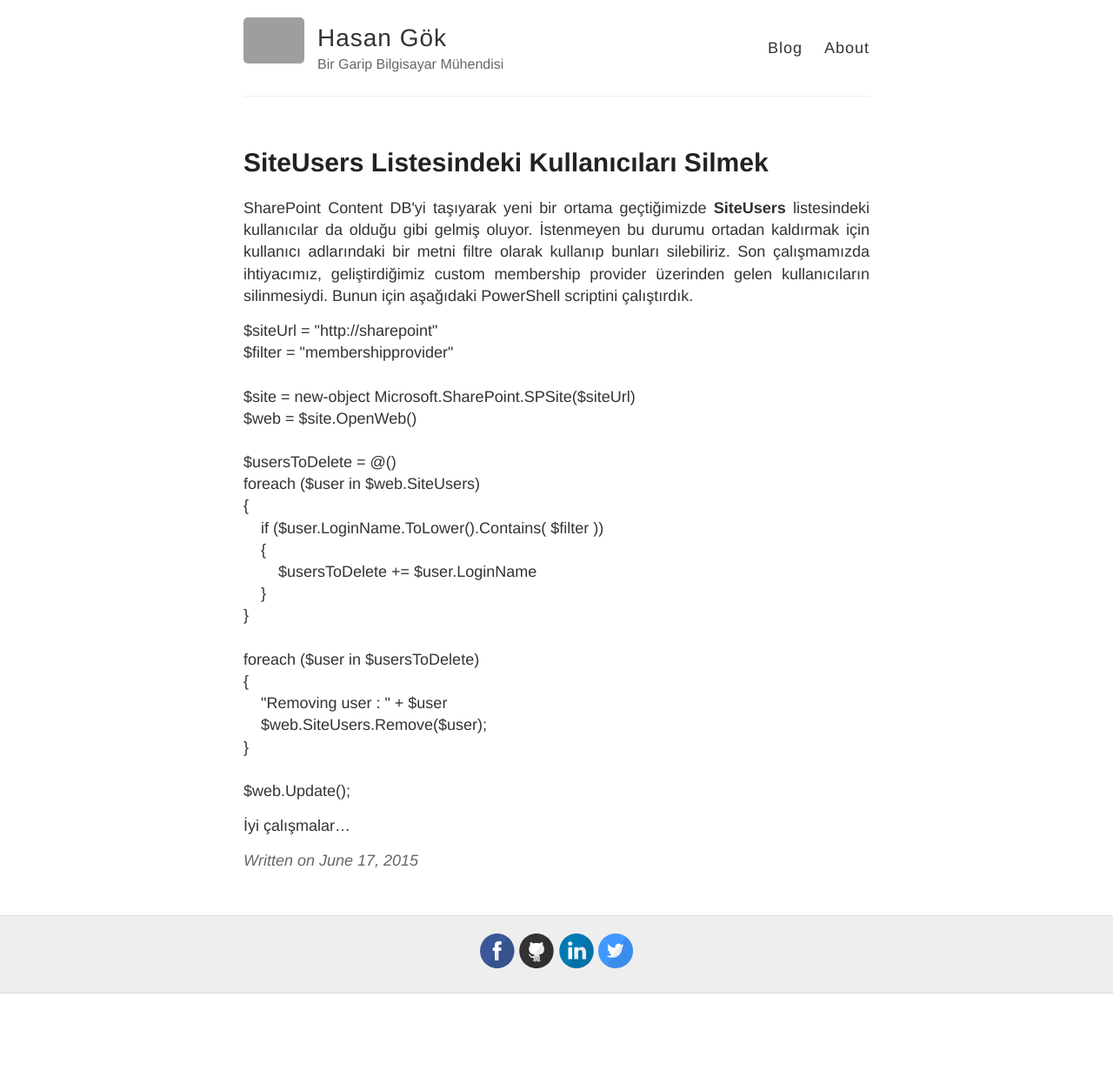
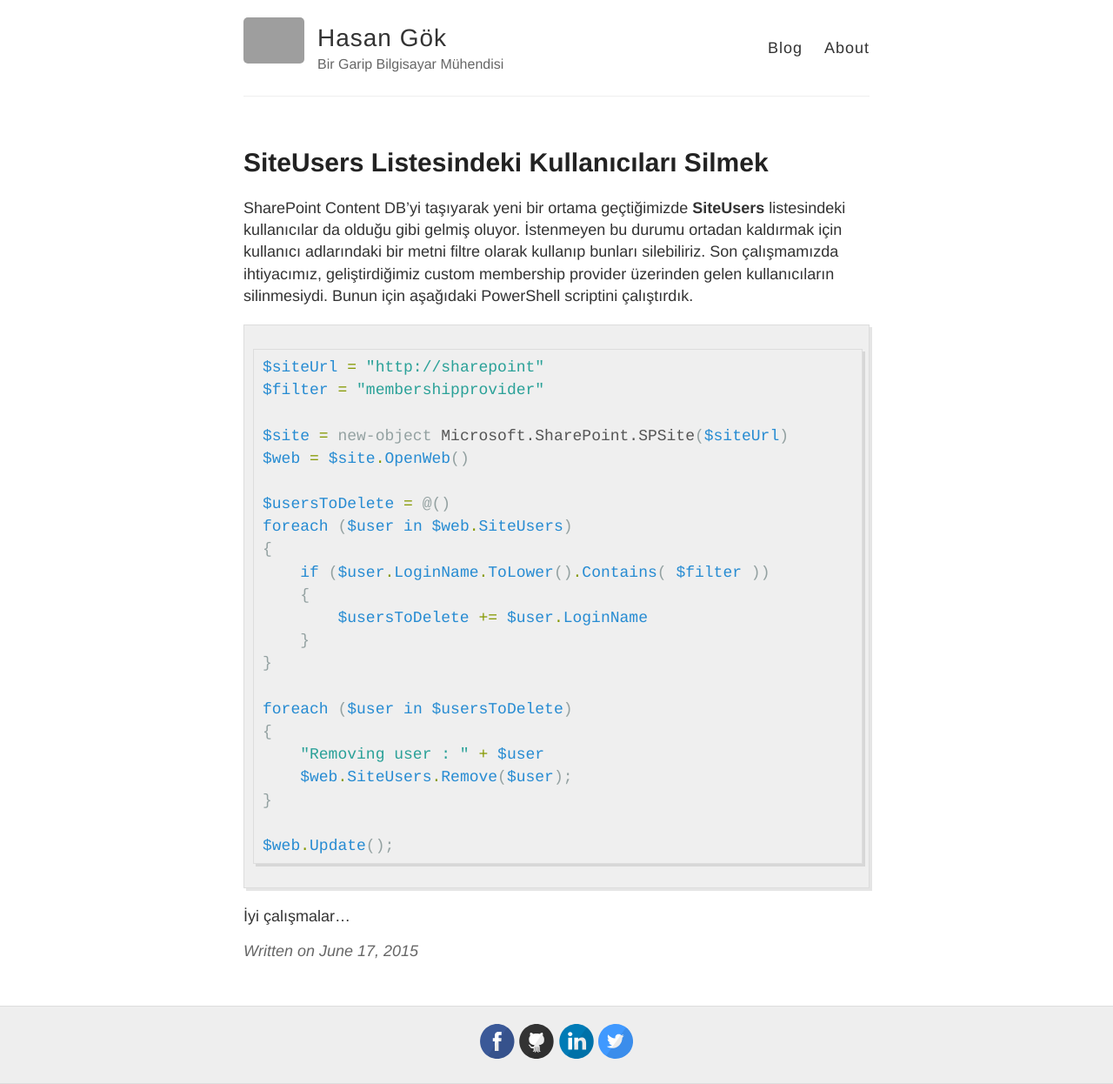
Before and after one commit to hasangok/hasangok.github.io, a Jekyll site: the page built from _posts/2015-06-17-siteusers-listesindeki-kullanicilari-silmek.md, in a window 1280 px wide. Shown: the whole page at 87% size. Built offline with Jekyll 4.4.1, drawn with Linux system fonts in a browser that asks for light colours; comment, search, counter and statistics services are not loaded; before the commit the page ends 1142 px from its top, so only the background shows below that; grey boxes are pictures that could not be loaded.

Commit message:
Update 2015-06-17-siteusers-listesindeki-kullanicilari-silmek.md

````diff
--- a/_posts/2015-06-17-siteusers-listesindeki-kullanicilari-silmek.md
+++ b/_posts/2015-06-17-siteusers-listesindeki-kullanicilari-silmek.md
@@ -6,9 +6,9 @@ author: hasangok
 comments: true
 Tags: [PowerShell, SharePoint, SiteUsers]
 ---
-<p style="text-align: justify;">SharePoint Content DB'yi taşıyarak yeni bir ortama geçtiğimizde <strong>SiteUsers</strong> listesindeki kullanıcılar da olduğu gibi gelmiş oluyor. İstenmeyen bu durumu ortadan kaldırmak için kullanıcı adlarındaki bir metni filtre olarak kullanıp bunları silebiliriz. Son çalışmamızda ihtiyacımız, geliştirdiğimiz custom membership provider üzerinden gelen kullanıcıların silinmesiydi. Bunun için aşağıdaki PowerShell scriptini çalıştırdık.</p>
-
-<pre class="lang:ps decode:true ">$siteUrl = "http://sharepoint"
+SharePoint Content DB'yi taşıyarak yeni bir ortama geçtiğimizde <strong>SiteUsers</strong> listesindeki kullanıcılar da olduğu gibi gelmiş oluyor. İstenmeyen bu durumu ortadan kaldırmak için kullanıcı adlarındaki bir metni filtre olarak kullanıp bunları silebiliriz. Son çalışmamızda ihtiyacımız, geliştirdiğimiz custom membership provider üzerinden gelen kullanıcıların silinmesiydi. Bunun için aşağıdaki PowerShell scriptini çalıştırdık.
+```powershell
+$siteUrl = "http://sharepoint"
 $filter = "membershipprovider"
 
 $site = new-object Microsoft.SharePoint.SPSite($siteUrl)
@@ -29,5 +29,7 @@ foreach ($user in $usersToDelete)
     $web.SiteUsers.Remove($user);
 }
 
-$web.Update();</pre>
+$web.Update();
+```
+
 İyi çalışmalar...
````
